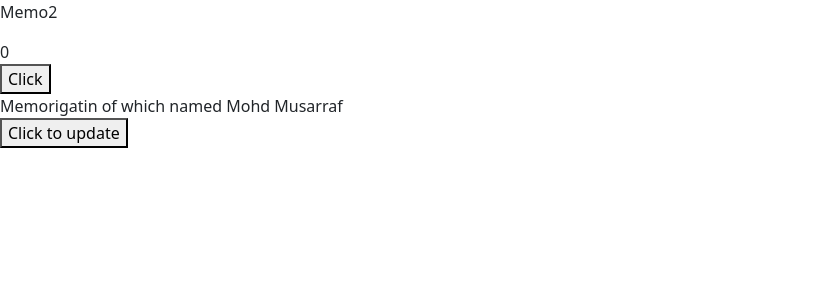
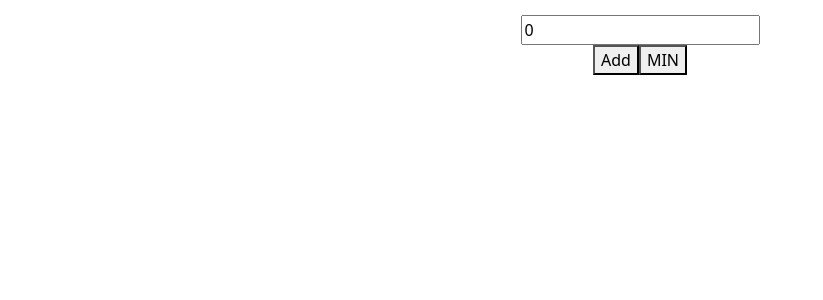
Before and after one commit to MMP0786/reactPractice, a React (Create React App) app: page / in a window 1280 px wide. Shown: the top 300 px of the page, without its empty margins (0-823 px from the left). Built offline with nearby package versions, Linux system fonts and the light colour scheme.

Commit message:
counter through redux

```diff
--- a/package.json
+++ b/package.json
@@ -13,8 +13,10 @@
     "react": "^18.2.0",
     "react-bootstrap": "^2.7.2",
     "react-dom": "^18.2.0",
+    "react-redux": "^8.0.5",
     "react-router-dom": "^6.8.1",
     "react-scripts": "5.0.1",
+    "redux": "^4.2.1",
     "web-vitals": "^2.1.4"
   },
   "scripts": {
--- a/src/Memo2.js
+++ b/src/Memo2.js
@@ -3,22 +3,31 @@ import Memorigatin from "./Memorigatin";
 
 function Memo2() {
   const [count, setCount] = React.useState(0);
+  const [count1, setCount1] = React.useState(0);
   console.log("from memorigation 2");
 
-  const handleMethod = useMemo(()=>{
+  // const nethod = React.useMemo(()=>{
+  //   setCount1((count11)=> count11 +1)
+
         console.log(" coming from 2 to 1")
 
-  },[])
+        // let age = prompt('How old are you?',  );
+        // let res = window.confirm("Are you confirm ??");
+        // alert(`You are ${res} and ${ age} years old!`);
+
+  // },[setCount1])
   return (
     <div>
       <p>Memo2</p>
       {count}
+      <br></br>
+      {count1}
 
       <div>
         <button onClick={() => setCount(count + 1)}>Click</button>
       </div>
 
-      <Memorigatin name={"Mohd Musarraf"} and method={handleMethod} />
+      <Memorigatin name={"Mohd Musarraf"} and method={"handleMethod"} />
       {/* <button onClick={()=>setCount(count+1)}>Click</button> */}
     </div>
   );
--- /dev/null
+++ b/src/NewApp.js
@@ -0,0 +1,17 @@
+import React from 'react'
+import { useSelector, useDispatch } from 'react-redux'
+import { increase, decrease } from './action'
+
+function NewApp() {
+    const myState = useSelector((state)=> state.Inc_dec)
+    const dispatch = useDispatch()
+  return (
+    <div className='App'>
+        <input value={myState}/>
+        <div><button onClick={()=> dispatch(increase())}>Add</button>
+        <button onClick={()=> dispatch(decrease())}>MIN</button></div>
+    </div>
+  )
+}
+
+export default NewApp
--- /dev/null
+++ b/src/Reducer/Inc_dec.js
@@ -0,0 +1,14 @@
+const initialState =0;
+
+const Inc_dec = (state = initialState, action)=>{
+
+    switch(action.type){
+        case "INCREAMENT":
+            return state +1
+        case "DECREAMENT":
+            return  state-1;
+        default: return state;
+    }
+}
+
+export default Inc_dec;
--- /dev/null
+++ b/src/Reducer/Index.js
@@ -0,0 +1,8 @@
+import Inc_dec from "./Inc_dec";
+import { combineReducers } from "redux";
+
+const rootReducer = combineReducers({
+    Inc_dec
+});
+
+export default rootReducer;
--- /dev/null
+++ b/src/Store.js
@@ -0,0 +1,6 @@
+import rootReducer from "./Reducer/Index";
+import { createStore } from "redux";
+
+const store = createStore(rootReducer);
+
+export default store;
--- /dev/null
+++ b/src/action/index.js
@@ -0,0 +1,12 @@
+import React from 'react'
+
+export const increase = () => {
+  return {
+    type: "INCREAMENT"
+  }
+}
+export const decrease = () => {
+  return {
+    type: "DECREAMENT"
+  }
+}
--- a/src/index.js
+++ b/src/index.js
@@ -3,12 +3,20 @@ import ReactDOM from "react-dom/client";
 import App from "./App";
 import{ BrowserRouter} from "react-router-dom"
 import Memo2 from "./Memo2";
+import store from "./Store";
+import { Provider } from "react-redux";
+import NewApp from "./NewApp";
+
 const root = ReactDOM.createRoot(document.getElementById("root"));
 root.render(
-  <BrowserRouter>
-  <Memo2/>
-    {/* <App /> */}
-  </BrowserRouter>
+<Provider store={store}>
+  <NewApp/>
+
+</Provider>
+  // <BrowserRouter>
+  // <Memo2/>
+  //   {/* <App /> */}
+  // </BrowserRouter>
   // <React.StrictMode>
   // </React.StrictMode>
 );
```
Also changed, not shown: 1 other file (tests, documents, lock files or other folders).
